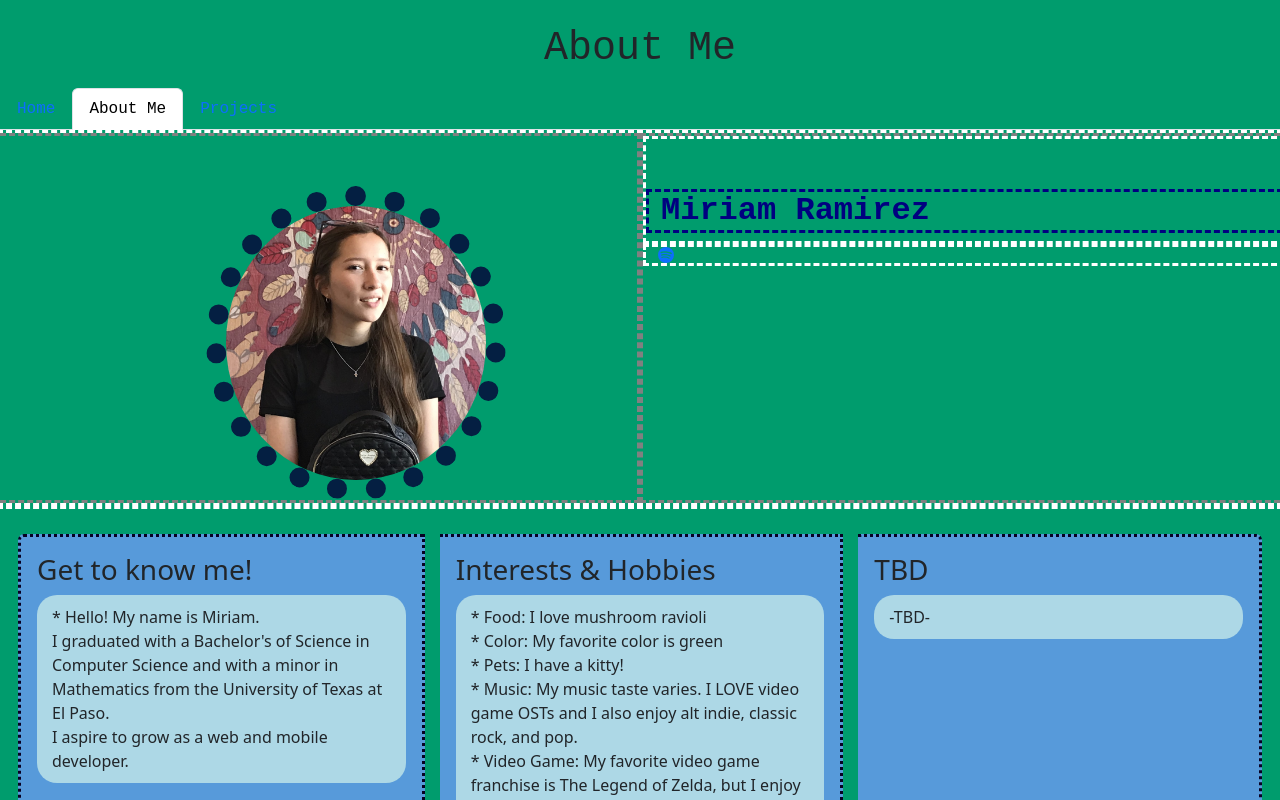
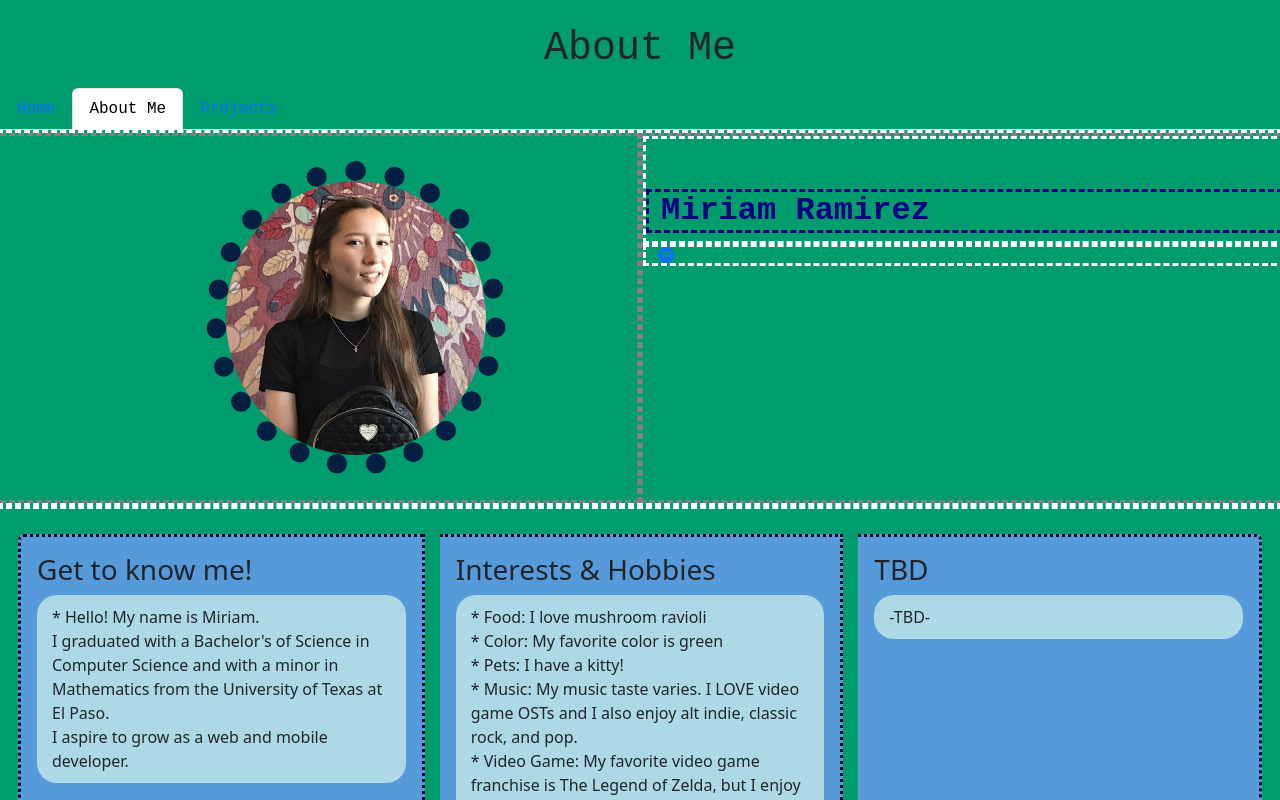
Before and after one commit to miriamrami/meow-port-app, a React (Create React App) app in the folder meow-port-app/: page /AboutMe.js in a window 1280 px wide. Shown: the top 800 px of the page. Built offline with nearby package versions, Linux system fonts and the light colour scheme.

Commit message:
img margin top and bottom

```diff
--- a/meow-port-app/src/cssFiles/AboutMe.css
+++ b/meow-port-app/src/cssFiles/AboutMe.css
@@ -9,8 +9,9 @@ h1 {
 }
 
 img{
-    margin-top: 50px;
+    margin-top: 25px;
     margin-left: 200px;
+    margin-bottom: 25px;
     border-style: dotted;
     border-width: 20px;
     border-color: rgb(4, 31, 66);
```
